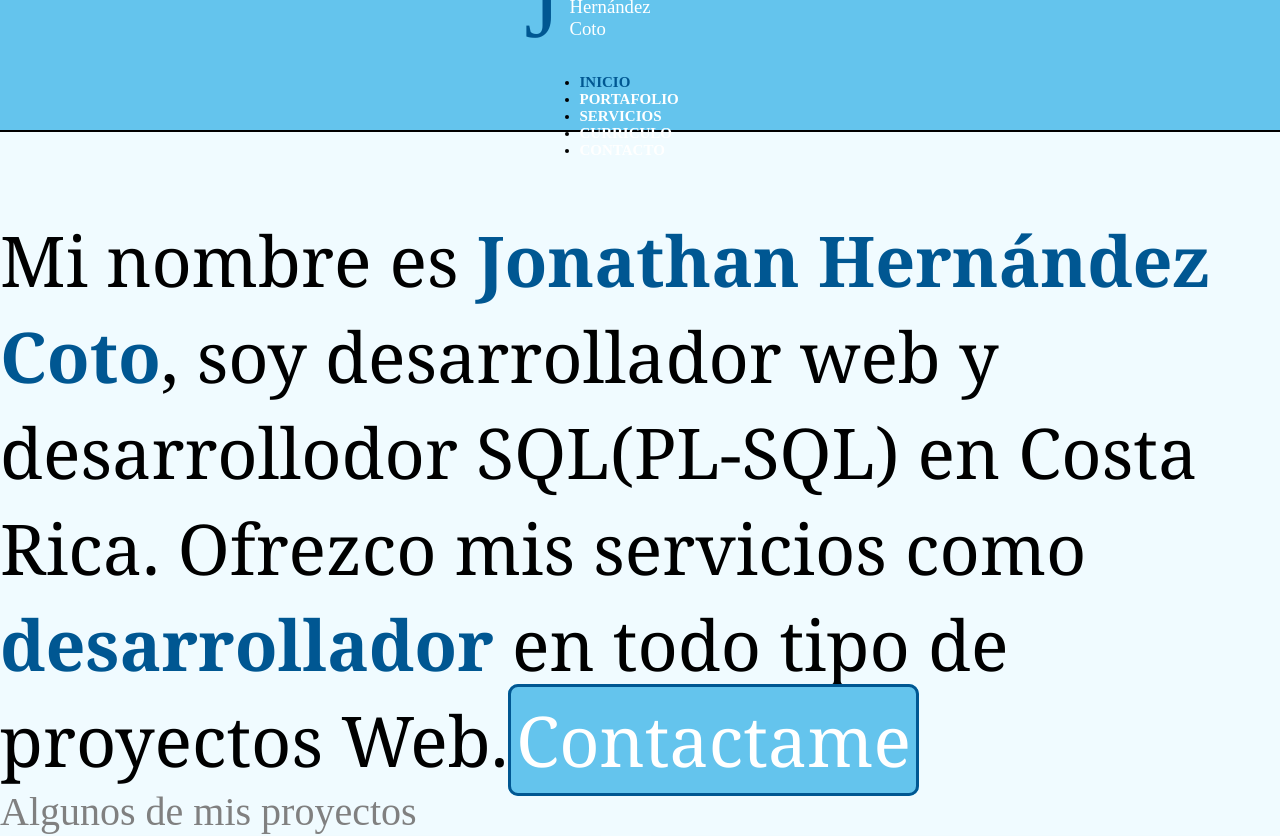
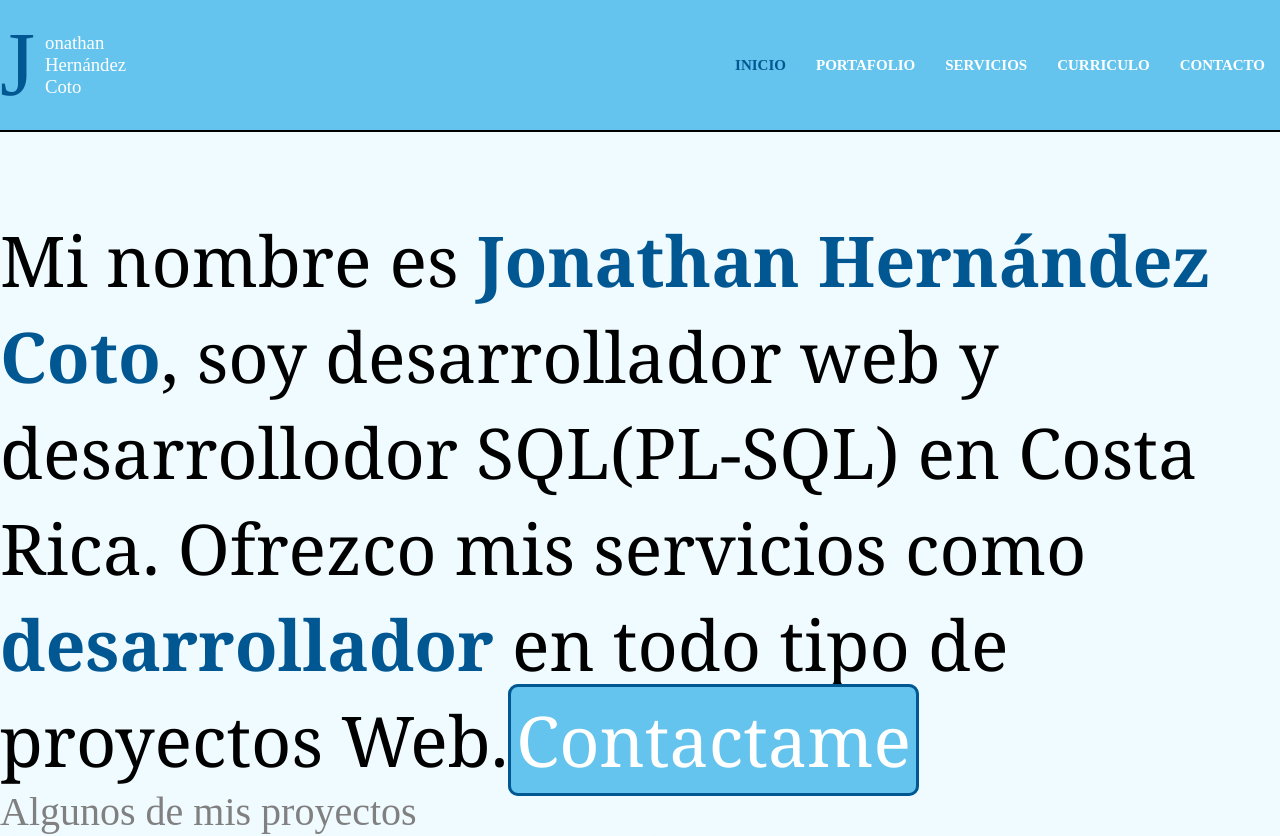
Before and after one commit to jahcoto/portfolio, a React (Vite) app: page /inicio in a window 1280 px wide. Shown: the top 836 px of the page. Built offline with nearby package versions, Linux system fonts and the light colour scheme.

Commit message:
Update header responsive fix

```diff
--- a/src/styles/header.css
+++ b/src/styles/header.css
@@ -1,10 +1,10 @@
-@media screen and (min-width: 480px) {
+@media screen and (min-width: 481px) {
   .header {
     width: 100%;
     height: 130px;
     display: flex;
-    justify-content: center;
-    align-items: center;
+    flex-direction: row;
+
     border-bottom: 2px solid #000;
     margin-bottom: 30px;
     background-color: #64c4ed;
@@ -31,11 +31,15 @@
     color: #fff;
   }
 
-  nav {
+  .topnav {
+    display: flex;
+    flex-direction: row;
+    justify-content: center;
+    align-items: center;
     flex-grow: 1;
   }
 
-  nav ul {
+  .topnav ul {
     height: 130px;
     display: flex;
     justify-content: flex-end;
@@ -79,7 +83,7 @@
     max-width: 480px;
     width: 100%;
     margin: auto;
-    height: 500px;
+    height: 100%;
     color: white;
     border-radius: 10px;
   }
```
